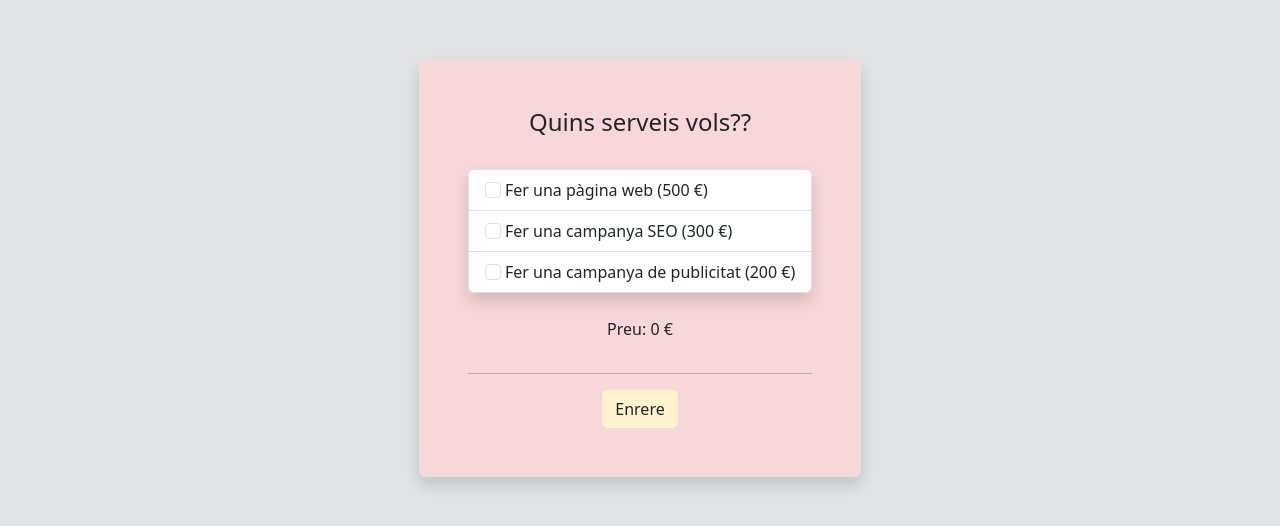
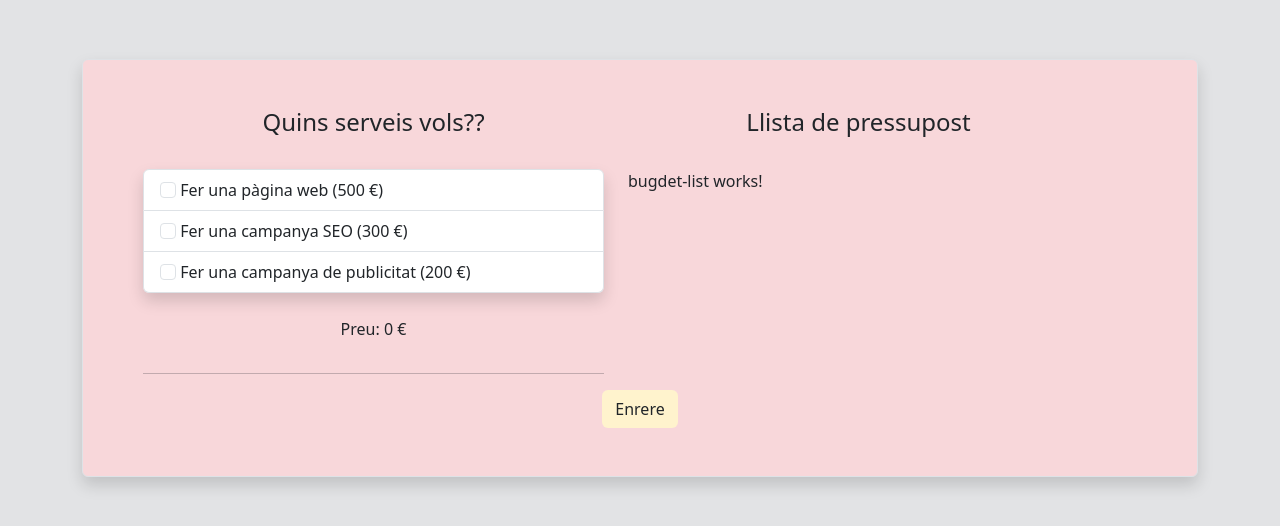
Before and after one commit to sacom14/pressupostApp, an Angular app: page /home in a window 1280 px wide. Shown: the part 148-674 px from the top of the page. Built offline with nearby package versions, Linux system fonts and the light colour scheme.

Commit message:
sprint7 nivell2 exercici 6 estructura v.1

```diff
--- /dev/null
+++ b/src/app/pressupost/budget/bugdet-list/bugdet-list.component.html
@@ -0,0 +1 @@
+<p>bugdet-list works!</p>
--- a/src/app/pressupost/home/home.component.html
+++ b/src/app/pressupost/home/home.component.html
@@ -1,8 +1,8 @@
 <!-- Calculadora -->
 <div class="vh-100 d-flex justify-content-center align-items-center">
-  <div class="border  shadow rounded rounder-5 p-5 bg-danger-subtle">
-    <div class="d-flex flex-column  justify-content-center align-items-center">
-      <h4>Quins serveis vols??</h4>
+  <div class="border  shadow rounded rounder-5 p-5 bg-danger-subtle row col-12">
+    <div class="d-flex flex-column  justify-content-center align-items-center row col-6">
+      <h4 class="text-center">Quins serveis vols??</h4>
       <br>
       <div>
         <ul class="list-group shadow">
@@ -21,11 +21,6 @@
         </div>
         <hr>
 
-        <!-- Botó per tornar a la pàgina welcome -->
-        <div class="d-flex justify-content-center" *ngIf="showButtonForBack">
-          <button class="btn bg-warning-subtle" routerLink="/welcome">Enrere</button>
-        </div>
-
         <!-- inputs de nom pressupost i client -->
         <div *ngIf="!showButtonForBack">
           <form class="form-group bg-primary p-3 rounded rounded-3 bg-white shadow">
@@ -34,8 +29,7 @@
                 <label class="form-label">Nom del pressupost:</label>
               </div>
               <div class="col-12 col-md-6 d-flex">
-                <input type="text" class="form-control"
-                  formControlName="budgetName" placeholder="pressupost">
+                <input type="text" class="form-control" formControlName="budgetName" placeholder="pressupost">
               </div>
             </div>
             <div class="row align-items-center p-1">
@@ -43,15 +37,30 @@
                 <label class="form-label">Nom del client/a:</label>
               </div>
               <div class="col-12 col-md-6 d-flex">
-                <input type="text" class="form-control"
-                  formControlName="budgetName" placeholder="nom del client/a">
+                <input type="text" class="form-control" formControlName="budgetName" placeholder="nom del client/a">
               </div>
             </div>
           </form>
-          <div class="d-flex justify-content-center mt-3">
-            <button class="btn bg-warning-subtle" type="submit">Guardar pressupost:</button>
-          </div>
+
         </div>
       </div>
     </div>
+
+    <!-- Llista de pressupost -->
+    <div class="d-flex flex-column align-items-center row col-6">
+      <h4 class="text-center">Llista de pressupost</h4>
+      <br>
+      <app-home-bugdet-list></app-home-bugdet-list>
+    </div>
+    <div>
+      <!-- Botó per tornar a la pàgina welcome -->
+      <div class="d-flex justify-content-center" *ngIf="showButtonForBack">
+        <button class="btn bg-warning-subtle" routerLink="/welcome">Enrere</button>
+      </div>
+      <!-- Botó per guardar el prssupost -->
+      <div class="d-flex justify-content-center mt-3" *ngIf="!showButtonForBack">
+        <button class="btn bg-warning-subtle" type="submit">Guardar pressupost</button>
+      </div>
+    </div>
+
   </div>
```
Also changed, not shown: src/app/pressupost/budget/bugdet-list/bugdet-list.component.ts (added, +10 -0 lines), src/app/pressupost/pressupost.module.ts (+10 -8 lines), src/app/pressupost/budget/bugdet-list/bugdet-list.component.css (added), 1 other file (tests, documents, lock files or other folders).
